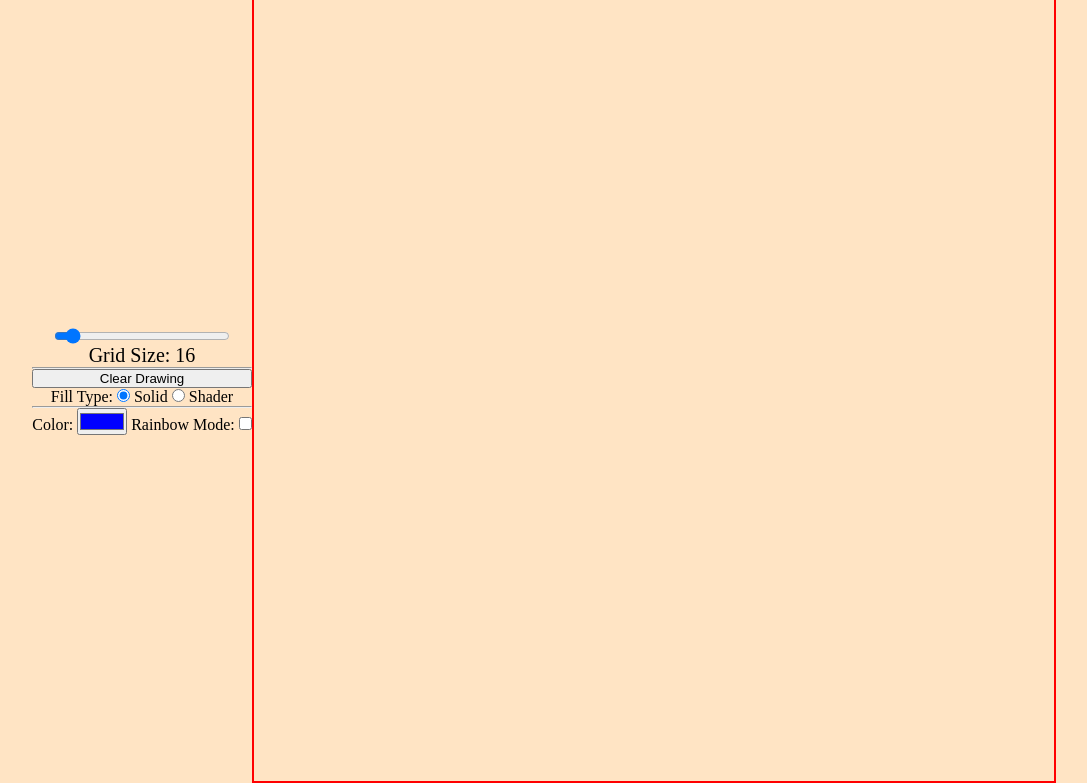
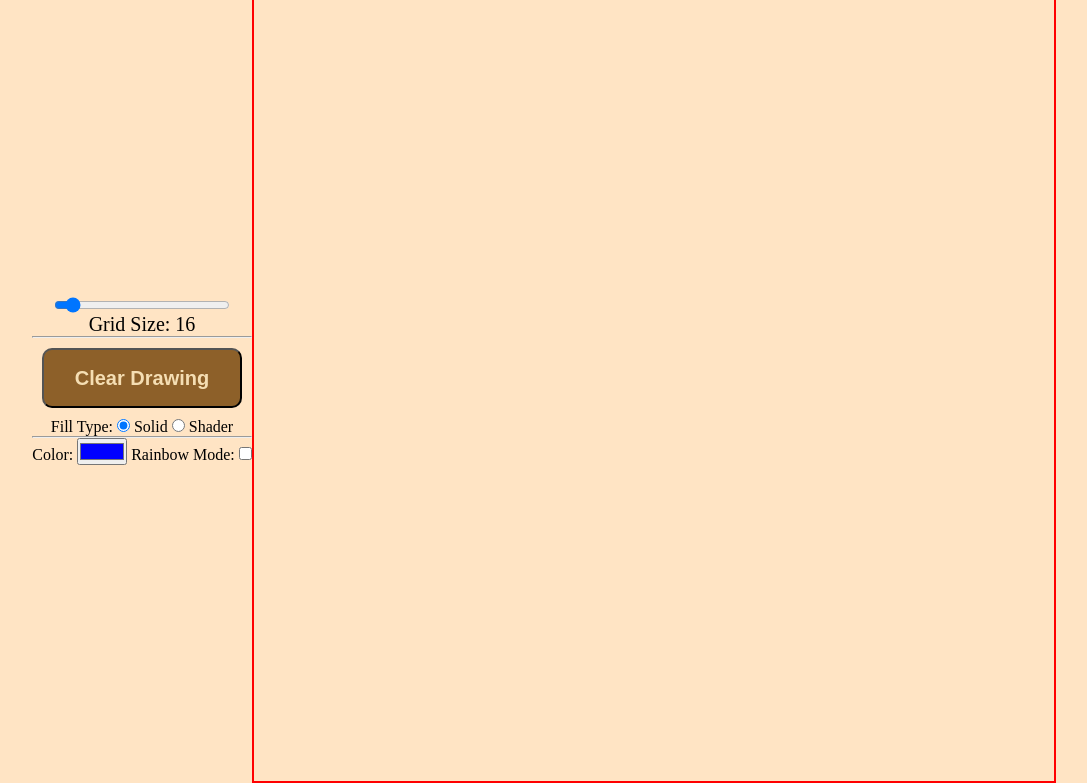
Before and after one commit to jessewwarner/etch-a-sketch, a plain HTML site: page index.html in a window 1280 px wide. Shown: the part 58-841 px from the top of the page, without its empty margins (96-1183 px from the left). Drawn offline with Linux system fonts and the light colour scheme.

Commit message:
Fix class name for clear button

```diff
--- a/css/style.css
+++ b/css/style.css
@@ -20,7 +20,7 @@ body {
     justify-content: center;
 }
 
-.btn {
+.clear-btn {
     background-color: rgb(141, 96, 41);
     padding: 10px 20px;
     font-size: 20px;
```
